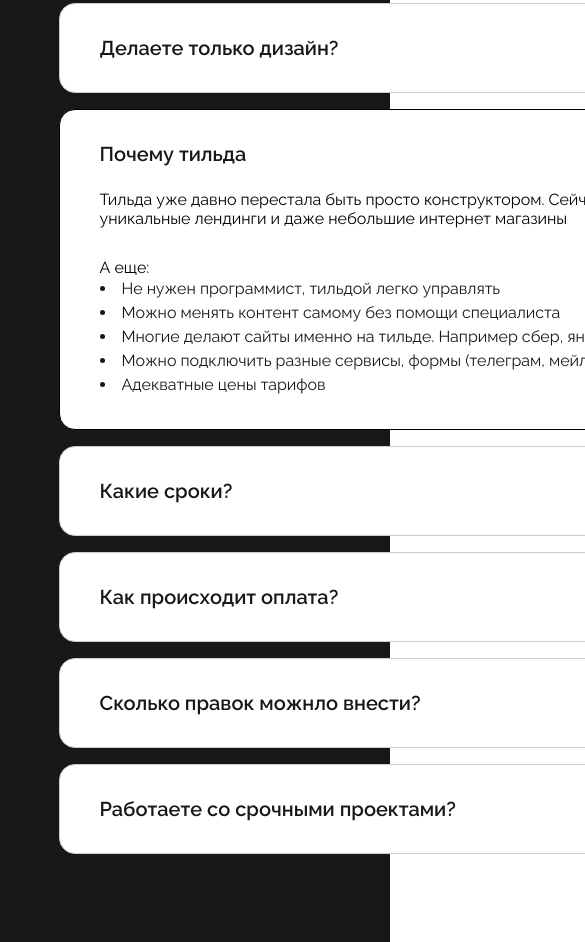
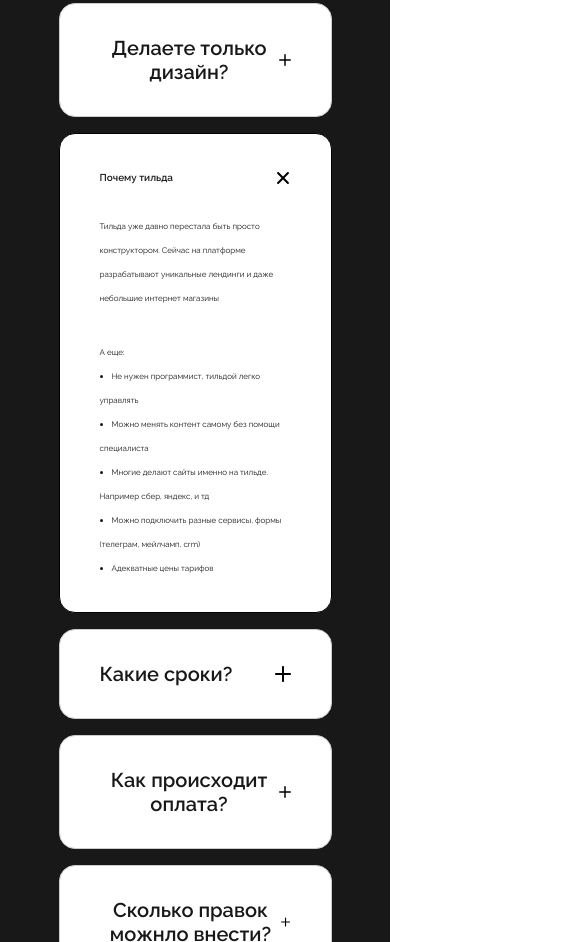
Before and after one commit to Ter-Martirosov/WEB_HomeWork, a plain HTML site: page index.html in a window 390 px wide. Shown: the part 6586-7528 px from the top of the page, 585 px wide, since content can reach past the window. Drawn offline with Linux system fonts and the light colour scheme.

Commit message:
answers adaptive

```diff
--- a/index.html
+++ b/index.html
@@ -217,16 +217,16 @@
                         </svg>
                     </div>
                     <div class="answers__why">
-                        <div class="question answers__title">
-                            <div class="answers__why-title">Почему тильда</div>
+                        <div class="answers__title">
+                            <div class="question answers__why-title">Почему тильда</div>
                             <svg xmlns="http://www.w3.org/2000/svg" width="16" height="16" viewBox="0 0 16 16" fill="none">
                                 <path d="M2.34313 3.75736C1.95261 3.36684 1.95261 2.73367 2.34313 2.34315C2.73366 1.95262 3.36682 1.95262 3.75735 2.34315L13.6568 12.2426C14.0474 12.6332 14.0474 13.2663 13.6568 13.6569C13.2663 14.0474 12.6332 14.0474 12.2426 13.6569L2.34313 3.75736Z" fill="black"/>
                                 <path d="M12.2426 2.34315C12.6332 1.95262 13.2663 1.95262 13.6568 2.34315C14.0474 2.73367 14.0474 3.36684 13.6568 3.75736L3.75735 13.6569C3.36682 14.0474 2.73366 14.0474 2.34313 13.6569C1.95261 13.2663 1.95261 12.6332 2.34313 12.2426L12.2426 2.34315Z" fill="black"/>
                             </svg>
                         </div>
                         <div class="answers__descr">
-                            <div class="answers__tilda">Тильда уже давно перестала быть просто конструктором. Сейчас на платформе разрабатывают уникальные лендинги и даже небольшие интернет магазины <br /></div>
-                            <div class="answers__also">А еще:</div>
+                            <div class="paragraph answers__tilda">Тильда уже давно перестала быть просто конструктором. Сейчас на платформе разрабатывают уникальные лендинги и даже небольшие интернет магазины <br /></div>
+                            <div class="paragraph answers__also">А еще:</div>
                             <ul class="answers__list">
                                 <li class="paragraph answers__list-item">Не нужен программист, тильдой легко управлять</li>
                                 <li class="paragraph answers__list-item">Можно менять контент самому без помощи специалиста</li>
--- a/scss/blocks/_answers.scss
+++ b/scss/blocks/_answers.scss
@@ -7,7 +7,7 @@
     }
     &__questions {
         display: flex;
-        width: 1160px;
+        width: 100%;
         flex-direction: column;
         align-items: flex-start;
         gap: 16px;
@@ -44,9 +44,11 @@
         text-align: left;
     }
     &__tilda {
+        text-align: left;
         max-width: 800px;
     }
     &__also {
+        text-align: left;
         margin-top: 30px;
     }
     &__list {
@@ -57,3 +59,46 @@
         text-align: left;
     }
 }
+
+
+
+
+
+@media (max-width: 800px) {
+    .answers {
+        &__descr {
+            max-width: 300px;
+        }
+        &__why-title {
+            font-size: 15px;
+        }
+        &__tilda {
+            font-size: 12px;
+        }
+        &__also {
+            font-size: 12px;
+        }
+        &__list-item {
+            font-size: 12px;
+        }
+    }
+}
+@media (max-width: 500px) {
+    .answers {
+        &__descr {
+            max-width: 200px;
+        }
+        &__why-title {
+            font-size: 10px;
+        }
+        &__tilda {
+            font-size: 8px;
+        }
+        &__also {
+            font-size: 8px;
+        }
+        &__list-item {
+            font-size: 8px;
+        }
+    }
+}
```
Also changed, not shown: css/style.min.css, 1 other file.
